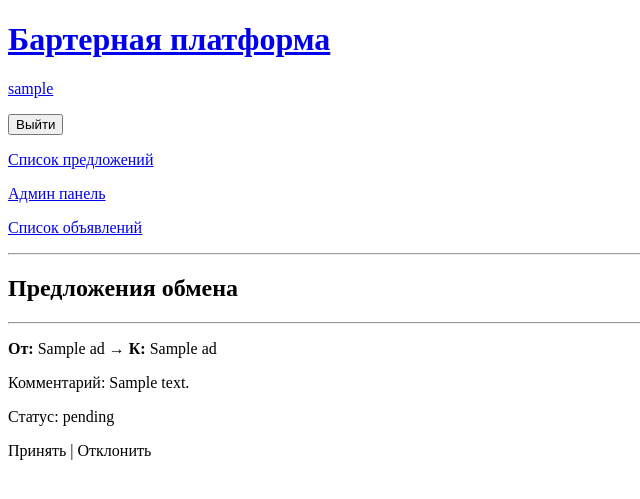
After one commit to dr1vesafe/barter_project, a Django app: page /proposals/list/1/ in a window 1280 px wide. The commit adds this page. Shown: the top 499 px of the page, without its empty margins (0-640 px from the left). Run offline with Django 5.2, Linux system fonts and the light colour scheme; a user stored in the database is signed in; tables that the repository leaves empty hold one stand-in row (values such as "Sample post").

Commit message:
Created proposal list page

```diff
--- a/barter_project/ads/templates/ads/base.html
+++ b/barter_project/ads/templates/ads/base.html
@@ -10,6 +10,7 @@
         {% if user.is_authenticated %}
             <p><a href="{% url "ads:profile" user.pk %}">{{ user.username }}</a>
             <form method='post' action="{% url "logout" %}">{% csrf_token %}<button type='submit'>Выйти</button></form></p>
+            <p><a href ="{% url "ads:proposal_list" user.pk %}">Список предложений</a></p>
         {% else %}
             <p><a href="{% url "login" %}">Войти</a> | <a href="{% url "ads:registration" %}">Регистрация</a></p>
         {% endif %}
--- /dev/null
+++ b/barter_project/ads/templates/ads/proposal/proposal_list.html
@@ -0,0 +1,18 @@
+{% extends 'ads/base.html' %}
+
+{% block content %}
+<h2>Предложения обмена</h2>
+
+{% for proposal in proposals %}
+    <hr>
+    <p><strong>От:</strong> {{ proposal.ad_sender.title }} → <strong>К:</strong> {{ proposal.ad_receiver.title }}</p>
+    <p>Комментарий: {{ proposal.comment }}</p>
+    <p>Статус: {{ proposal.status }}</p>
+    {% if proposal.ad_receiver.user == user %}
+        Принять |
+        Отклонить
+    {% endif %}
+{% empty %}
+    <p>Нет предложений.</p>
+{% endfor %}
+{% endblock %}
--- a/barter_project/ads/urls.py
+++ b/barter_project/ads/urls.py
@@ -12,4 +12,5 @@ urlpatterns = [
     path('ads/update/<int:pk>/', AdUpdateView.as_view(), name='ad_update'),
     path('ads/delete/<int:pk>/', AdDeleteView.as_view(), name='ad_delete'),
     path('ads/<int:pk>', AdPageView.as_view(), name='ad_page'),
+    path('proposals/list/<int:pk>/', ProposalListView.as_view(), name='proposal_list'),
 ]
--- a/barter_project/ads/views.py
+++ b/barter_project/ads/views.py
@@ -138,3 +138,20 @@ class AdPageView(DetailView):
         context = super().get_context_data(**kwargs)
         context['head_title'] = self.object.title
         return context
+
+# Список предложений
+class ProposalListView(LoginRequiredMixin, ListView):
+    model = ExchangeProposal
+    template_name = 'ads/proposal/proposal_list.html'
+    context_object_name = 'proposals'
+
+    def get_queryset(self):
+        return ExchangeProposal.objects.filter(
+            Q(ad_sender__user=self.request.user) |
+            Q(ad_receiver__user=self.request.user)
+        ).order_by('-created_at')
+
+    def get_context_data(self, **kwargs):
+        context = super().get_context_data(**kwargs)
+        context['head_title'] = 'Список предложений'
+        return context
```
